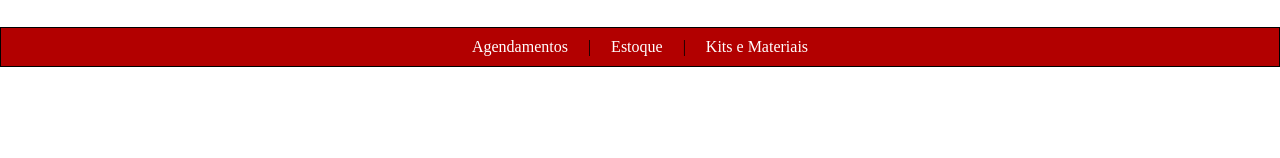
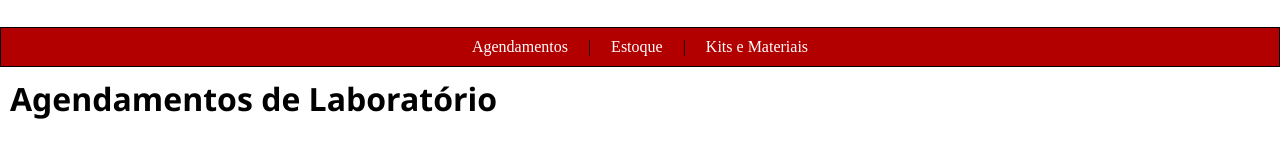
Before and after one commit to EduardoManduca/ETEC, a plain HTML site: page agenda_Lab.html in a window 1280 px wide. Shown: the part 206-364 px from the top of the page. Drawn offline with Linux system fonts and the light colour scheme.

Commit message:
Começo da tela de agendamento do laboratório

```diff
--- a/agenda_Lab.html
+++ b/agenda_Lab.html
@@ -53,6 +53,8 @@
         </ul>
     </nav>
 
+    <h1 class="titulo">Agendamentos de Laboratório</h1>
+
     <!-- VLibras Widget -->
     <div vw class="enabled">
         <div vw-access-button class="active"></div>
--- a/style.css
+++ b/style.css
@@ -161,3 +161,9 @@ nav {
     background-color: gray;
     color: white;
 }
+
+.titulo {
+    padding-top: 10px;
+    padding-left: 10px;
+    font-family:'Segoe UI', Tahoma, Geneva, Verdana, sans-serif ;
+}
```
